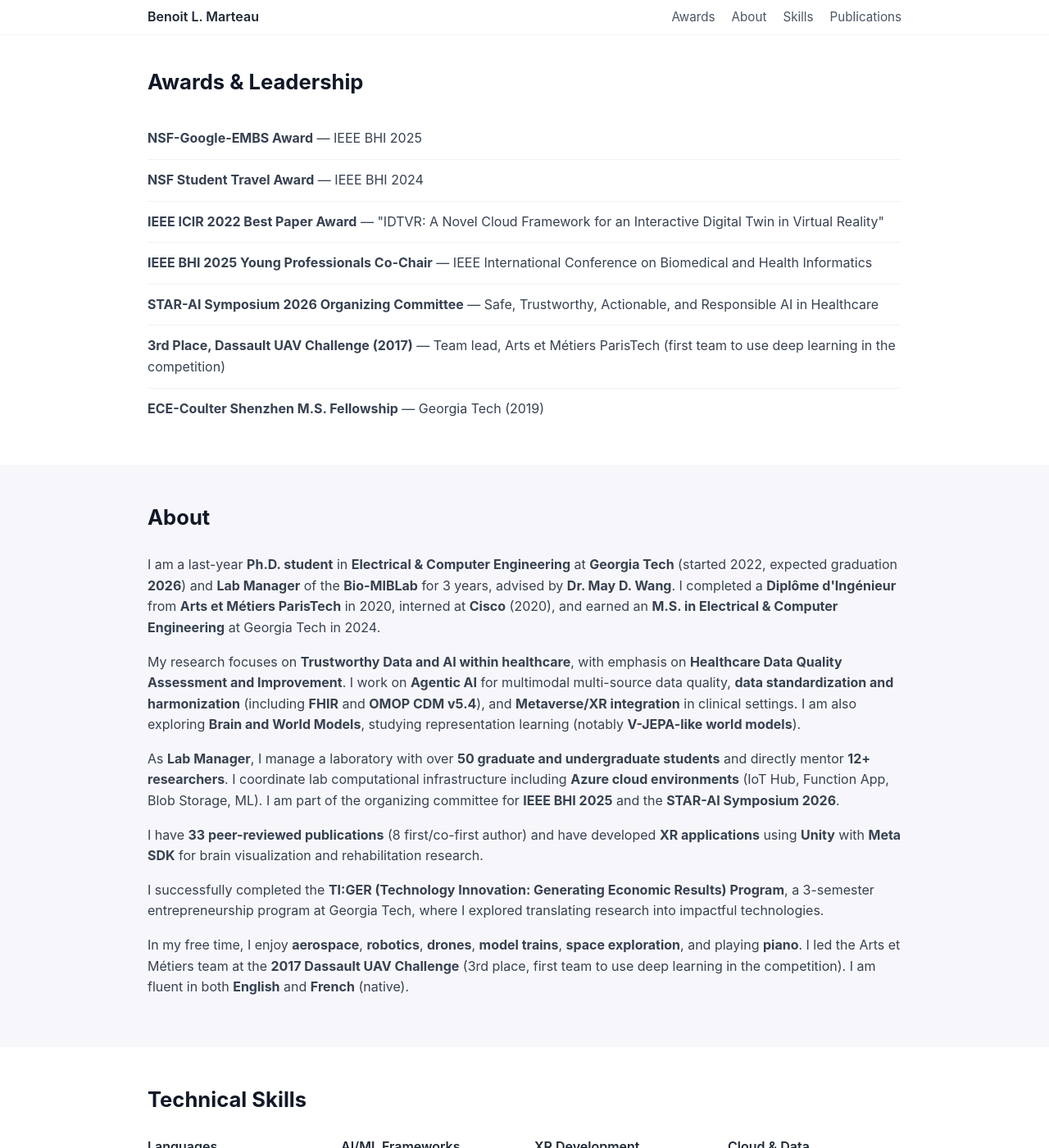
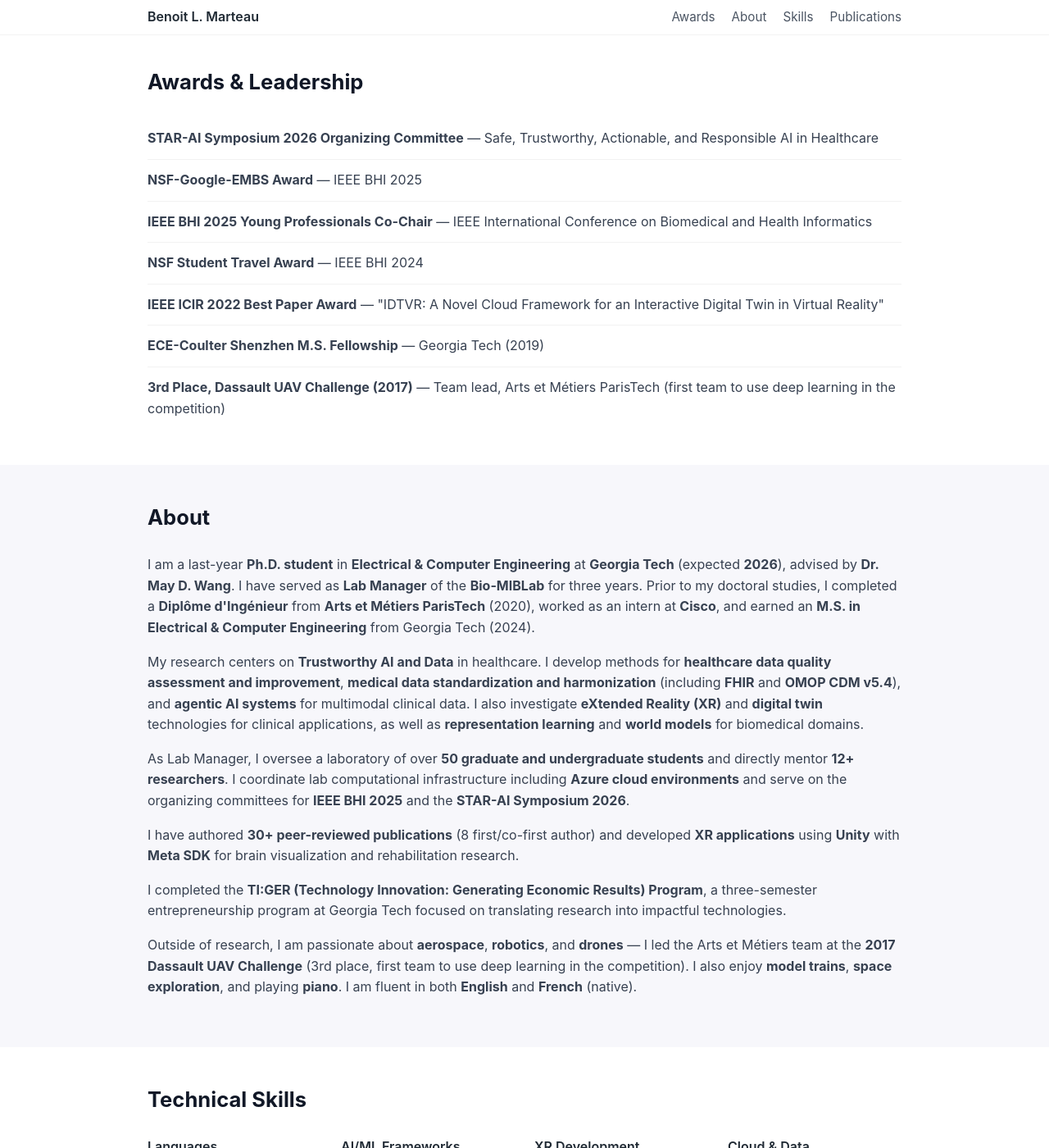
Before and after one commit to benoitmarteau/benoitmarteau.github.io, a Jekyll site: the page built from index.md, in a window 1280 px wide and 1400 px high, scrolled down 325 px. Shown: the whole window at 82% size. Built offline with Jekyll 4.4.1, drawn with Linux system fonts in a browser that asks for light colours; some of the changed text lies outside the part shown.

Commit message:
Refine bio and reorder awards
- Rewrite About section for professional tone
- Use 30+ publications instead of exact count
- Reorder awards chronologically (most recent first)
- Update tagline to Trustworthy AI & Data

```diff
--- a/_config.yml
+++ b/_config.yml
@@ -1,5 +1,5 @@
 title: "Benoit L. Marteau"
-description: "Last-year Ph.D. student in ECE at Georgia Tech, working at the intersection of biomedical AI, XR, and trustworthy data."
+description: "Last-year Ph.D. student in ECE at Georgia Tech, working at the intersection of biomedical AI, XR, and trustworthy AI and data."
 baseurl: ""        # For user site like username.github.io, leave blank
 url: ""            # You can set this later to "https://<username>.github.io"
 
--- a/index.md
+++ b/index.md
@@ -45,13 +45,13 @@ title: "Benoit L. Marteau"
   <div class="container">
     <h2>Awards &amp; Leadership</h2>
     <ul class="awards-list">
+      <li><strong>STAR-AI Symposium 2026 Organizing Committee</strong> — Safe, Trustworthy, Actionable, and Responsible AI in Healthcare</li>
       <li><strong>NSF-Google-EMBS Award</strong> — IEEE BHI 2025</li>
+      <li><strong>IEEE BHI 2025 Young Professionals Co-Chair</strong> — IEEE International Conference on Biomedical and Health Informatics</li>
       <li><strong>NSF Student Travel Award</strong> — IEEE BHI 2024</li>
       <li><strong>IEEE ICIR 2022 Best Paper Award</strong> — "IDTVR: A Novel Cloud Framework for an Interactive Digital Twin in Virtual Reality"</li>
-      <li><strong>IEEE BHI 2025 Young Professionals Co-Chair</strong> — IEEE International Conference on Biomedical and Health Informatics</li>
-      <li><strong>STAR-AI Symposium 2026 Organizing Committee</strong> — Safe, Trustworthy, Actionable, and Responsible AI in Healthcare</li>
+      <li><strong>ECE-Coulter Shenzhen M.S. Fellowship</strong> — Georgia Tech (2019)</li>
       <li><strong>3rd Place, Dassault UAV Challenge (2017)</strong> — Team lead, Arts et Métiers ParisTech (first team to use deep learning in the competition)</li>
-      <li><strong>ECE-Coulter Shenzhen M.S. Fellowship</strong> — Georgia Tech (2019)</li>
     </ul>
   </div>
 </section>
@@ -60,29 +60,29 @@ title: "Benoit L. Marteau"
   <div class="container">
     <h2>About</h2>
     <p>
-      I am a last-year <strong>Ph.D. student</strong> in <strong>Electrical &amp; Computer Engineering</strong> at <strong>Georgia Tech</strong> (started 2022, expected graduation <strong>2026</strong>) and
-      <strong>Lab Manager</strong> of the <strong>Bio-MIBLab</strong> for 3 years, advised by <strong>Dr. May D. Wang</strong>. I completed a <strong>Diplôme d'Ingénieur</strong> from <strong>Arts et Métiers ParisTech</strong> in 2020,
-      interned at <strong>Cisco</strong> (2020), and earned an <strong>M.S. in Electrical &amp; Computer Engineering</strong> at Georgia Tech in 2024.
+      I am a last-year <strong>Ph.D. student</strong> in <strong>Electrical &amp; Computer Engineering</strong> at <strong>Georgia Tech</strong> (expected <strong>2026</strong>),
+      advised by <strong>Dr. May D. Wang</strong>. I have served as <strong>Lab Manager</strong> of the <strong>Bio-MIBLab</strong> for three years.
+      Prior to my doctoral studies, I completed a <strong>Diplôme d'Ingénieur</strong> from <strong>Arts et Métiers ParisTech</strong> (2020),
+      worked as an intern at <strong>Cisco</strong>, and earned an <strong>M.S. in Electrical &amp; Computer Engineering</strong> from Georgia Tech (2024).
     </p>
     <p>
-      My research focuses on <strong>Trustworthy Data and AI within healthcare</strong>, with emphasis on <strong>Healthcare Data Quality Assessment and Improvement</strong>.
-      I work on <strong>Agentic AI</strong> for multimodal multi-source data quality, <strong>data standardization and harmonization</strong> (including <strong>FHIR</strong> and <strong>OMOP CDM v5.4</strong>),
-      and <strong>Metaverse/XR integration</strong> in clinical settings. I am also exploring <strong>Brain and World Models</strong>, studying representation learning (notably <strong>V-JEPA-like world models</strong>).
+      My research centers on <strong>Trustworthy AI and Data</strong> in healthcare. I develop methods for <strong>healthcare data quality assessment and improvement</strong>,
+      <strong>medical data standardization and harmonization</strong> (including <strong>FHIR</strong> and <strong>OMOP CDM v5.4</strong>), and <strong>agentic AI systems</strong> for multimodal clinical data.
+      I also investigate <strong>eXtended Reality (XR)</strong> and <strong>digital twin</strong> technologies for clinical applications, as well as <strong>representation learning</strong> and <strong>world models</strong> for biomedical domains.
     </p>
     <p>
-      As <strong>Lab Manager</strong>, I manage a laboratory with over <strong>50 graduate and undergraduate students</strong> and directly mentor <strong>12+ researchers</strong>. I coordinate lab computational infrastructure including <strong>Azure cloud environments</strong> (IoT Hub, Function App, Blob Storage, ML).
-      I am part of the organizing committee for <strong>IEEE BHI 2025</strong> and the <strong>STAR-AI Symposium 2026</strong>.
+      As Lab Manager, I oversee a laboratory of over <strong>50 graduate and undergraduate students</strong> and directly mentor <strong>12+ researchers</strong>.
+      I coordinate lab computational infrastructure including <strong>Azure cloud environments</strong> and serve on the organizing committees for <strong>IEEE BHI 2025</strong> and the <strong>STAR-AI Symposium 2026</strong>.
     </p>
     <p>
-      I have <strong>33 peer-reviewed publications</strong> (8 first/co-first author) and have developed <strong>XR applications</strong> using <strong>Unity</strong> with <strong>Meta SDK</strong> for brain visualization and rehabilitation research.
+      I have authored <strong>30+ peer-reviewed publications</strong> (8 first/co-first author) and developed <strong>XR applications</strong> using <strong>Unity</strong> with <strong>Meta SDK</strong> for brain visualization and rehabilitation research.
     </p>
     <p>
-      I successfully completed the <strong>TI:GER (Technology Innovation: Generating Economic Results) Program</strong>, a 3-semester entrepreneurship program at Georgia Tech,
-      where I explored translating research into impactful technologies.
+      I completed the <strong>TI:GER (Technology Innovation: Generating Economic Results) Program</strong>, a three-semester entrepreneurship program at Georgia Tech focused on translating research into impactful technologies.
     </p>
     <p>
-      In my free time, I enjoy <strong>aerospace</strong>, <strong>robotics</strong>, <strong>drones</strong>, <strong>model trains</strong>, <strong>space exploration</strong>, and playing <strong>piano</strong>.
-      I led the Arts et Métiers team at the <strong>2017 Dassault UAV Challenge</strong> (3rd place, first team to use deep learning in the competition).
+      Outside of research, I am passionate about <strong>aerospace</strong>, <strong>robotics</strong>, and <strong>drones</strong> — I led the Arts et Métiers team at the <strong>2017 Dassault UAV Challenge</strong> (3rd place, first team to use deep learning in the competition).
+      I also enjoy <strong>model trains</strong>, <strong>space exploration</strong>, and playing <strong>piano</strong>.
       I am fluent in both <strong>English</strong> and <strong>French</strong> (native).
     </p>
   </div>
@@ -135,7 +135,7 @@ title: "Benoit L. Marteau"
   <div class="container">
     <h2>Research Interests</h2>
     <div class="chips">
-      <span class="chip">Trustworthy Data &amp; AI</span>
+      <span class="chip">Trustworthy AI &amp; Data</span>
       <span class="chip">Healthcare Data Quality</span>
       <span class="chip">Agentic AI</span>
       <span class="chip">Data Harmonization (FHIR/OMOP)</span>
```
Also changed, not shown: other parts of index.md (+1 -1 lines).
